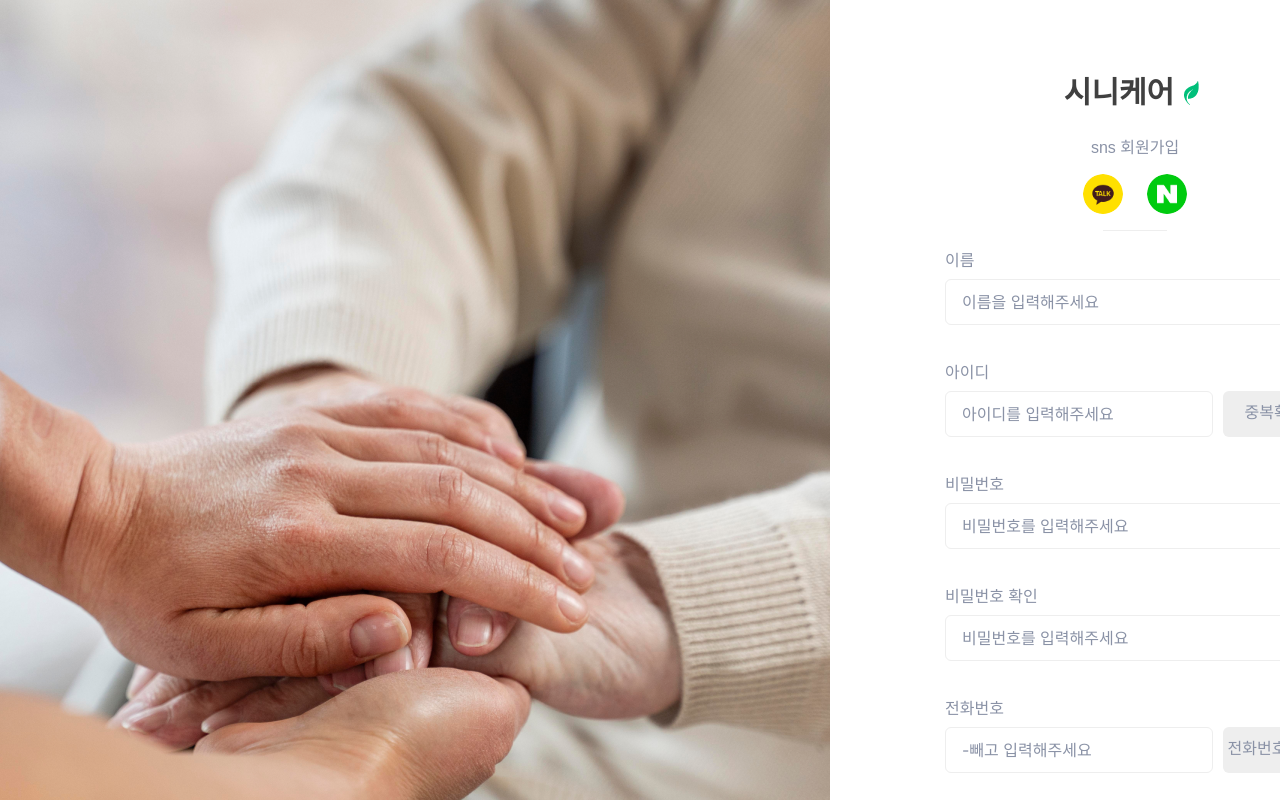
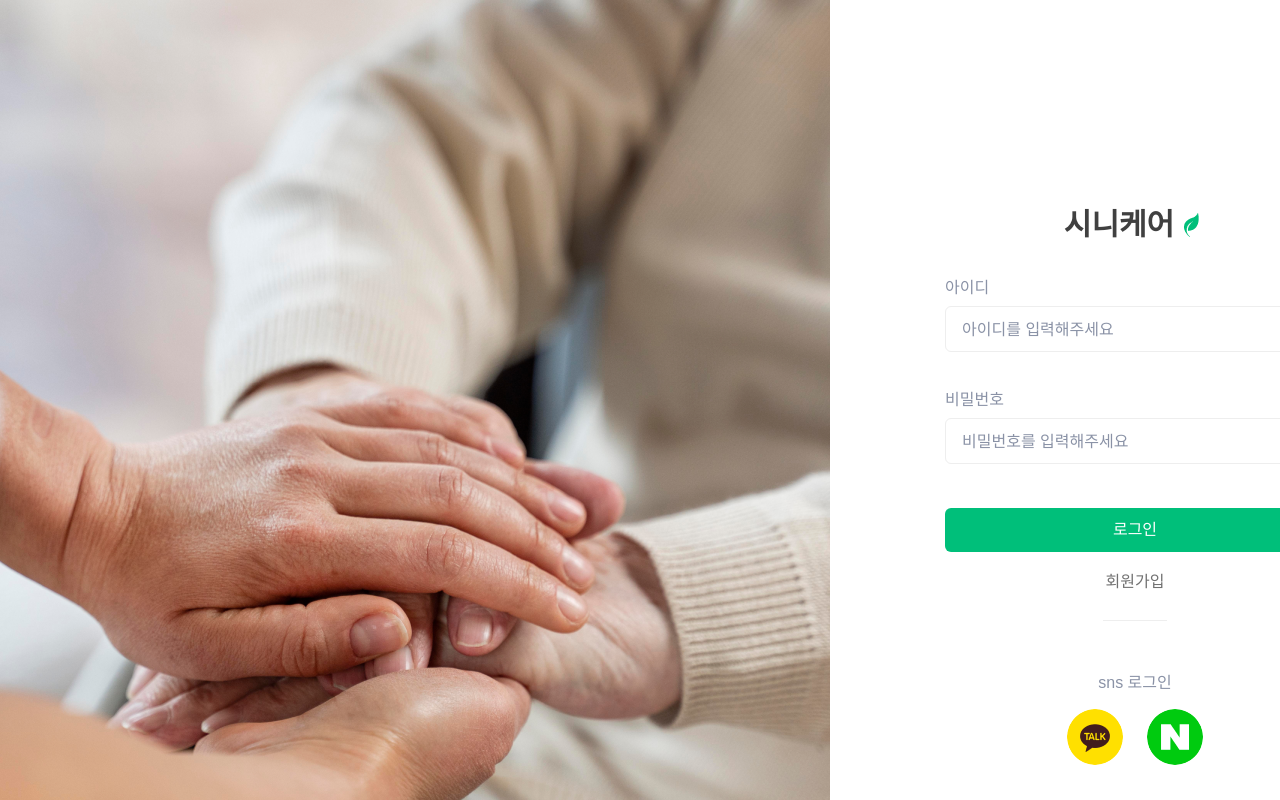
Before and after one commit to AppleNote8763/Senicare_Front, a React (Create React App) app: page / in a window 1280 px wide. Shown: the top 800 px of the page. Built offline with nearby package versions, Linux system fonts and the light colour scheme; a web font is replaced by a local one.

Commit message:
2024.08.28. 11:51

```diff
--- a/src/views/Auth/index.tsx
+++ b/src/views/Auth/index.tsx
@@ -2,7 +2,25 @@
 import './style.css';
 import InputBox from 'src/components/InputBox';
 
-export default function Auth() {
+interface SnsContainerProps {
+    type: '회원가입' | '로그인'
+}
+
+function SnsContainer ({ type }: SnsContainerProps) {
+
+    return (
+        <div className="sns-container">
+            <div className="title">sns {type}</div>
+            <div className="sns-button-container">
+                <div className={`sns-button ${type === '회원가입' ? 'md ' : ''}kakao`}></div>
+                <div className={`sns-button ${type === '회원가입' ? 'md ' : ''}naver`}></div>
+            </div>
+        </div>
+    )
+
+}
+
+function SignUp() {
 
     const [name, setName] = useState<string>('');
     const [id, setId] = useState<string>('');
@@ -133,10 +151,6 @@
     }, [password, passwordCheck]);
 
     return (
-        <div id="auth-wrapper">
-
-            <div className="auth-image"></div>
-            <div className="auth-container">
 
         <div style={{gap: '16px'}} className="auth-box">
 
@@ -145,13 +159,7 @@
                 <div className="logo"></div>
             </div>
 
-                    <div className="sns-container">
-                        <div className="title">sns 회원가입</div>
-                        <div className="sns-button-container">
-                            <div className="sns-button md kakao"></div>
-                            <div className="sns-button md naver"></div>
-                        </div>
-                    </div>
+            <SnsContainer type='회원가입' />
 
             <div style={{width: '64px'}} className="divider"></div>
 
@@ -174,8 +182,71 @@
 
         </div>
 
+    )
+}
+
+function SignIn() {
+
+    const [id, setId] = useState<string>('');
+    const [password, setPassword] = useState<string>('');
+
+    const [message, setMessage] = useState<string>('');
+
+    const onIdChangeHandler = (event: ChangeEvent<HTMLInputElement>) => {
+        const { value } = event.target;
+        setId(value);
+    }
+
+    const onPasswordChangeHandler = (event: ChangeEvent<HTMLInputElement>) => {
+        const { value } = event.target;
+        setPassword(value);
+    }
+
+    useEffect(() => {
+        setMessage('');
+    }, [id, password]);
+
+    return (
+        <div className="auth-box">
+
+            <div className="title-box">
+                <div className="title">시니케어</div>
+                <div className="logo"></div>
+            </div>
+
+            <div className="input-container">
+                <InputBox value={id} onChange={onIdChangeHandler} message='' messageError type='text' label='아이디' placeholder='아이디를 입력해주세요' />
+                <InputBox value={password} onChange={onPasswordChangeHandler} message={message} messageError type='password' label='비밀번호' placeholder='비밀번호를 입력해주세요' />
+            </div>
+
+            <div className="button-container">
+                <div className="button primary full-width">로그인</div>
+                <div className="link">회원가입</div>
+            </div>
+
+            <div style={{width: '64px'}} className="divider"></div>
+
+            <div className="sns-container"></div>
+            <SnsContainer type='로그인' />
+
+        </div>
+    );
+
+}
+
+export default function Auth() {
+
+    return (
+        <div id="auth-wrapper">
+
+            <div className="auth-image"></div>
+            <div className="auth-container">
+                <SignIn />
+                {/* <SignUp /> */}
             </div>
 
         </div>
-    )
+
+    );
+
 }
```
Lines whose indentation alone changed are shown as unchanged.
